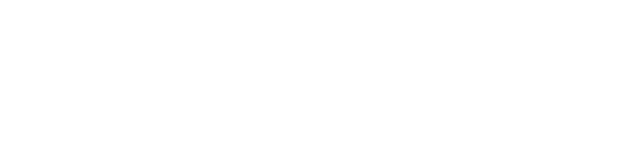
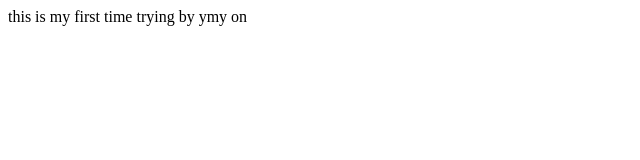
Before and after one commit to Sparrow8104/conatus-first-repo, a plain HTML site: page index.html in a window 1280 px wide. Shown: the whole page, without its empty margins (0-640 px from the left). Drawn offline with Linux system fonts and the light colour scheme.

Commit message:
some changes

```diff
--- a/index.html
+++ b/index.html
@@ -6,6 +6,7 @@
     <title>Document</title>
 </head>
 <body>
+    this is my first time trying by ymy on
 
 </body>
 </html>
```
Also changed, not shown: 1 other file.
